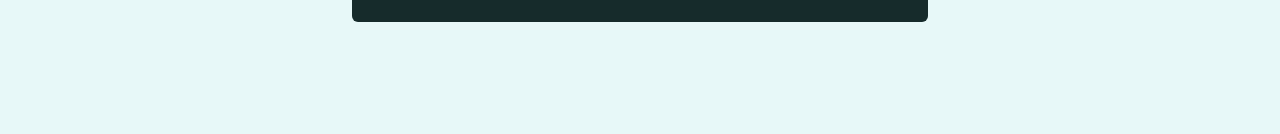
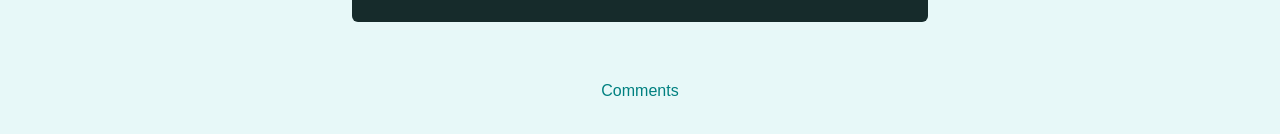
Before and after one commit to ShajadulGH/quotes-app, a React (Create React App) app: page /qoutes/q1 in a window 1280 px wide. Shown: the part 440-574 px from the top of the page. Built offline with nearby package versions, Linux system fonts and the light colour scheme.

Commit message:
Feat: Create nested route for comments

```diff
--- a/src/pages/QouteDetails.js
+++ b/src/pages/QouteDetails.js
@@ -1,5 +1,5 @@
 import { Fragment } from "react";
-import { Route, useParams } from "react-router-dom";
+import { Link, Route, useParams } from "react-router-dom";
 import Comments from "../components/comments/Comments";
 import HighlightedQuote from "../components/quotes/HighlightedQuote";
 const QouteDetails = () => {
@@ -26,6 +26,14 @@
       <h1>Qoute Details!</h1>
       {/* <p>{params.qouteID}</p> */}
       <HighlightedQuote author={qoute.author} text={qoute.text} />
+      <Route path={`/qoutes/${params.qouteID}`} exact>
+        <div className="centered">
+          <Link className="btn--flat" to={`/qoutes/${params.qouteID}/comments`}>
+            Comments
+          </Link>
+        </div>
+      </Route>
+
       <Route path={`/qoutes/${params.qouteID}/comments`}>
         <Comments />
       </Route>
```
